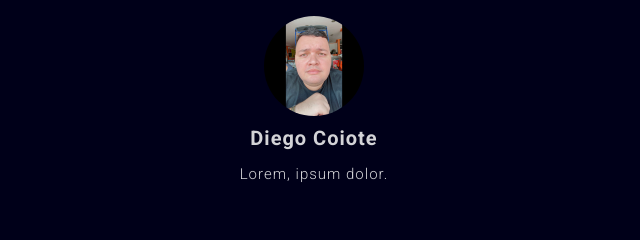
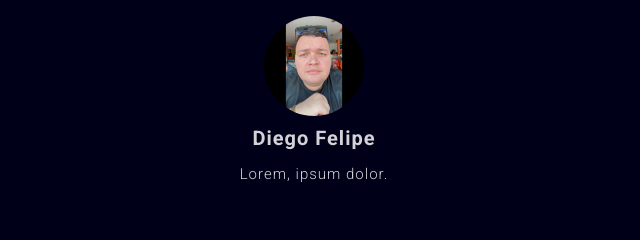
Before and after one commit to JoaoOliveiraskt/Moto-Log-Website, a plain HTML site: page pgsobre.html in a window 1280 px wide. Shown: the part 2720-2960 px from the top of the page, 521-1161 px from the left. Drawn offline with Linux system fonts and the light colour scheme.

Commit message:
first-commit

```diff
--- a/pgsobre.html
+++ b/pgsobre.html
@@ -127,7 +127,7 @@
                 </div>
                 <div class="card-item">
                     <img src="img/perfil-Diego.jpg" alt="">
-                    <p class="user-name">Diego Coiote</p>
+                    <p class="user-name">Diego Felipe</p>
                     <p class="user-description">Lorem, ipsum dolor.</p>
                 </div>
                 <div class="card-item">
```
Also changed, not shown: img/arara.jpg (deleted), img/cachorro.jpg (deleted), img/github-icon.svg (deleted), img/golfinho.jpg (deleted), img/instagram-icon.svg (deleted), img/linkedin-icon.svg (deleted).
